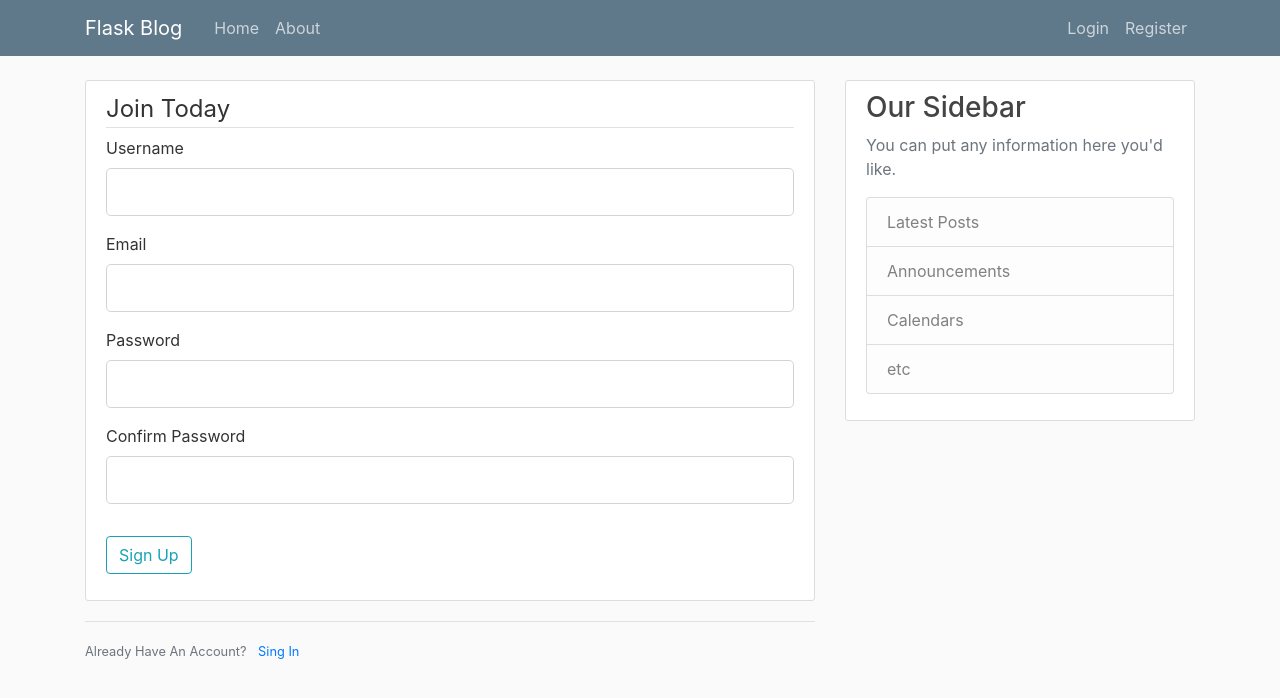
After one commit to bilannnn/Flask_blog, a Flask app: page /register in a window 1280 px wide. The commit adds this page. Shown: the top 698 px of the page. Run offline with Flask 2, Linux system fonts and the light colour scheme; some libraries are stand-ins or nearby versions.

Commit message:
added login and register pages; cerated Login/RegisterForm; setup register page (#2)
Co-authored-by: RBilanJapp <rbilan@jappware.com>

```diff
--- a/flaskblog.py
+++ b/flaskblog.py
@@ -1,6 +1,8 @@
-from flask import Flask, render_template
+from flask import Flask, render_template, flash, redirect, url_for
+from forms import RegistrationForm, LoginForm
+app = Flask(__name__)
 
-app = Flask(__name__)
+app.config['SECRET_KEY'] = '710d19f48502d56f61334e369fc54202'
 
 posts = [
     {'author': 'Jon Doe',
@@ -17,7 +19,7 @@ posts = [
 
 
 @app.route('/')
-def hello():
+def home():
     return render_template('home.html', posts=posts)
 
 
@@ -26,5 +28,20 @@ def about():
     return render_template('about.html', title='About')
 
 
+@app.route('/register', methods=['GET', 'POST'])
+def register():
+    form = RegistrationForm()
+    if form.validate_on_submit():
+        flash(f'Account created for {form.username.data}!', 'success')
+        return redirect(url_for('home'))
+    return render_template('register.html', title='Register', form=form)
+
+
+@app.route('/login')
+def login():
+    form = LoginForm()
+    return render_template('login.html', title='Login', form=form)
+
+
 if __name__ == '__main__':
     app.run(port=8888)
--- /dev/null
+++ b/forms.py
@@ -0,0 +1,18 @@
+from flask_wtf import FlaskForm
+from wtforms import StringField, PasswordField, SubmitField, BooleanField
+from wtforms.validators import DataRequired, Length, Email, EqualTo
+
+
+class RegistrationForm(FlaskForm):
+    username = StringField('Username', validators=[DataRequired(), Length(min=2, max=20)])
+    email = StringField('Email', validators=[DataRequired(), Email()])
+    password = PasswordField('Password', validators=[DataRequired()])
+    confirm_password = PasswordField('Confirm Password', validators=[DataRequired(), EqualTo('password')])
+    submit = SubmitField('Sign Up')
+
+
+class LoginForm(FlaskForm):
+    email = StringField('Email', validators=[DataRequired(), Email()])
+    password = PasswordField('Password', validators=[DataRequired()])
+    remember = BooleanField('Remember Me')
+    submit = SubmitField('Login')
--- a/templates/layout.html
+++ b/templates/layout.html
@@ -37,6 +37,15 @@
     <main role="main" class="container">
       <div class="row">
         <div class="col-md-8">
+            {% with messages = get_flashed_messages(with_categories=true) %}
+                {% if messages %}
+                    {% for category, message in messages %}
+                        <div class="alert alert-{{ category }}">
+                            {{ message }}
+                        </div>
+                    {% endfor %}
+                {% endif %}
+            {% endwith %}
           {% block content %}{% endblock %}
         </div>
         <div class="col-md-4">
--- /dev/null
+++ b/templates/login.html
@@ -0,0 +1,4 @@
+{% extends "layout.html" %}
+{% block content %}
+    <h1>Login Page!</h1>
+{% endblock content %}
--- /dev/null
+++ b/templates/register.html
@@ -0,0 +1,75 @@
+{% extends "layout.html" %}
+{% block content %}
+    <div class="content-section">
+        <form method="POST" action="">
+            {{ form.hidden_tag() }}
+            <fieldset class="form-group">
+                <legend class="border-bottom md-4">Join Today</legend>
+                <div class="form-group">
+                    {{ form.username.label(class="form-control-label") }}
+
+                    {% if form.username.errors %}
+                        {{ form.username(class="form-control form-control-lg is-invalid") }}
+                        <div class="invalid-feedback">
+                            {% for error in  form.username.errors %}
+                            <span>{{ error }}</span>
+                            {% endfor %}
+                        </div>
+                    {% else %}
+                        {{ form.username(class="form-control form-control-lg") }}
+                    {% endif %}
+                </div>
+                <div class="form-group">
+                    {{ form.email.label(class="form-control-label") }}
+
+                    {% if form.email.errors %}
+                        {{ form.email(class="form-control form-control-lg is-invalid") }}
+                        <div class="invalid-feedback">
+                            {% for error in  form.email.errors %}
+                            <span>{{ error }}</span>
+                            {% endfor %}
+                        </div>
+                    {% else %}
+                        {{ form.email(class="form-control form-control-lg") }}
+                    {% endif %}
+                </div>
+                <div class="form-group">
+                    {{ form.password.label(class="form-control-label") }}
+
+                    {% if form.password.errors %}
+                        {{ form.password(class="form-control form-control-lg is-invalid") }}
+                        <div class="invalid-feedback">
+                            {% for error in  form.password.errors %}
+                            <span>{{ error }}</span>
+                            {% endfor %}
+                        </div>
+                    {% else %}
+                        {{ form.password(class="form-control form-control-lg") }}
+                    {% endif %}
+                </div>
+                <div class="form-group">
+                    {{ form.confirm_password.label(class="form-control-label") }}
+
+                    {% if form.confirm_password.errors %}
+                        {{ form.confirm_password(class="form-control form-control-lg is-invalid") }}
+                        <div class="invalid-feedback">
+                            {% for error in  form.confirm_password.errors %}
+                            <span>{{ error }}</span>
+                            {% endfor %}
+                        </div>
+                    {% else %}
+                        {{ form.confirm_password(class="form-control form-control-lg") }}
+                    {% endif %}
+                </div>
+            </fieldset>
+            <div class="form-group">
+                {{ form.submit(class="btn btn-outline-info") }}
+            </div>
+        </form>
+    </div>
+    <div class="border-top pt-3">
+        <small class="text-muted">
+            Already Have An Account? <a class="ml-2" href="{{ url_for('login') }}">Sing In</a>
+        </small>
+    </div>
+{% endblock content %}
```
